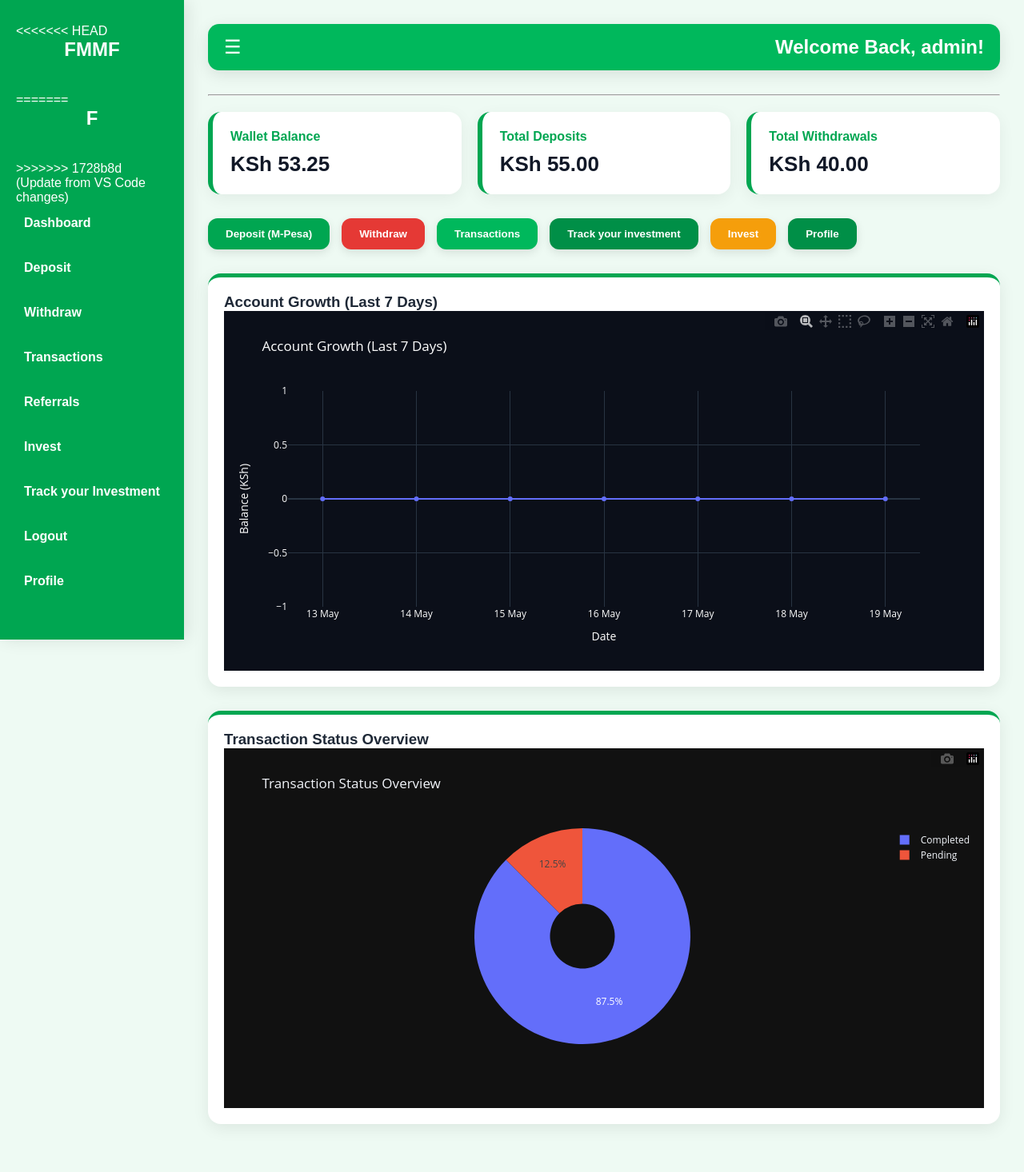
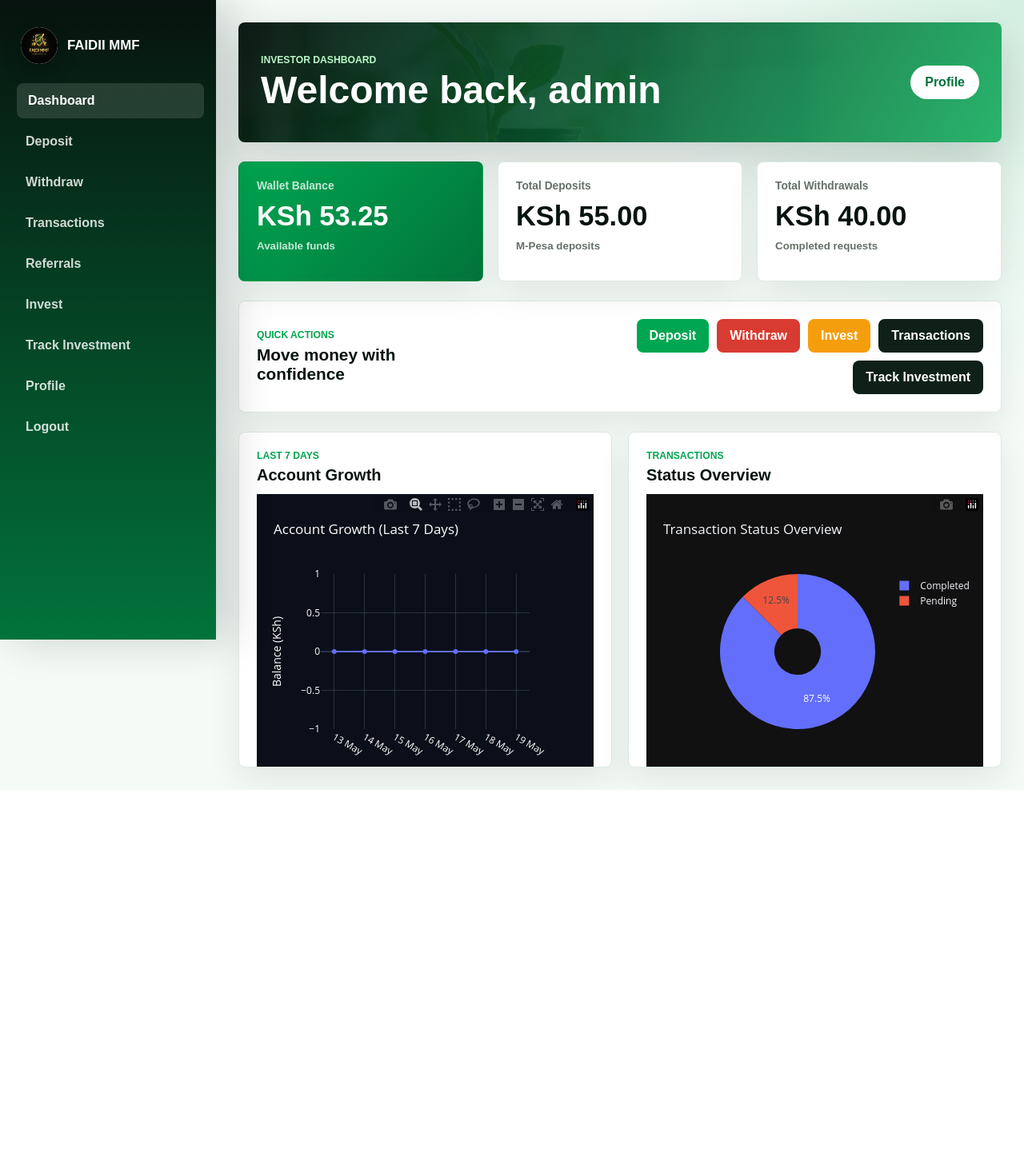
Before and after one commit to bkaroki45-cpu/faidimmf-new, a Django app: page /user/dashboard/ in a window 1280 px wide. Shown: the whole page at 80% size. After the commit the page ends 988 px from the top, so only its background shows below. Run offline with Django 5.2, Linux system fonts and the light colour scheme; a user stored in the database is signed in; data comes from the database, SQL or seed files in the repository; some libraries are stand-ins or nearby versions.

Commit message:
Improve dashboard and stop tracking env files

```diff
--- a/static/styles/dashboard.css
+++ b/static/styles/dashboard.css
@@ -1,210 +1,309 @@
-/* ------------------------------
-   MODERN DASHBOARD STYLING
--------------------------------- */
 * {
     margin: 0;
     padding: 0;
     box-sizing: border-box;
-    font-family: 'Arial', sans-serif;
+    font-family: Arial, sans-serif;
 }
 
-/* BODY */
-body {
-    display: flex;
-    background: #eefaf3;
-    transition: all 0.3s ease;
-    color: #1f2937;
+:root {
+    --green: #00a651;
+    --green-dark: #02733b;
+    --green-soft: #e7f8ef;
+    --dark: #07130e;
+    --dark-panel: #0f2018;
+    --muted: #647067;
+    --line: #dce9e1;
+    --white: #ffffff;
+    --danger: #d83b31;
+    --gold: #f59e0b;
 }
 
-/* SIDEBAR */
-.sidebar {
-    width: 230px;
-    height: 100vh;
-    background: #00a651;
-    color: white;
-    padding: 30px 20px;
-    position: fixed;
-    left: 0;
-    top: 0;
-    transition: all 0.3s ease;
-    overflow: hidden;
-    z-index: 1000;
-    box-shadow: 4px 0 20px rgba(0,0,0,0.1);
+body {
+    min-height: 100vh;
+    display: flex;
+    background:
+        radial-gradient(circle at top right, rgba(0, 166, 81, 0.13), transparent 30rem),
+        #f4fbf7;
+    color: var(--dark);
 }
 
-.sidebar.slim {
-    width: 70px;
-    padding: 20px 10px;
+.sidebar {
+    position: fixed;
+    inset: 0 auto 0 0;
+    width: 270px;
+    padding: 26px 18px;
+    background: linear-gradient(180deg, var(--dark), var(--green-dark));
+    color: var(--white);
+    z-index: 1000;
+    box-shadow: 18px 0 50px rgba(7, 19, 14, 0.18);
 }
 
-.logo {
-    margin-bottom: 40px;
-    font-size: 1.5rem;
-    font-weight: bold;
-    text-align: center;
-    color: #ffffff;
+.brand {
+    display: flex;
+    align-items: center;
+    gap: 12px;
+    padding: 8px 8px 24px;
+    color: var(--white);
+    text-decoration: none;
+    font-weight: 800;
+    font-size: 1.05rem;
 }
 
-.sidebar ul {
-    list-style: none;
+.brand img {
+    width: 46px;
+    height: 46px;
+    border-radius: 50%;
+    background: var(--white);
+    box-shadow: 0 12px 24px rgba(0, 0, 0, 0.22);
 }
 
-.sidebar ul li {
-    padding: 14px 10px;
-    margin-bottom: 10px;
-    border-radius: 10px;
-    transition: all 0.3s ease;
-    white-space: nowrap;
+.sidebar nav {
+    display: grid;
+    gap: 7px;
 }
 
-.sidebar ul li:hover {
-    background: rgba(255, 255, 255, 0.15);
-    transform: translateX(4px);
+.sidebar nav a {
+    display: block;
+    padding: 13px 14px;
+    border-radius: 8px;
+    color: rgba(255, 255, 255, 0.82);
+    text-decoration: none;
+    font-weight: 700;
+    transition: background 0.25s ease, color 0.25s ease, transform 0.25s ease;
 }
 
-.sidebar ul li a {
-    text-decoration: none;
-    color: white;
-    display: block;
-    font-weight: 600;
+.sidebar nav a:hover,
+.sidebar nav a.active {
+    color: var(--white);
+    background: rgba(255, 255, 255, 0.13);
+    transform: translateX(3px);
 }
 
-/* MAIN CONTENT */
 .main {
-    margin-left: 230px;
-    flex: 1;
-    padding: 30px;
     width: 100%;
-    transition: margin-left 0.3s ease;
+    margin-left: 270px;
+    padding: 28px;
 }
 
-.main.slim {
-    margin-left: 70px;
-}
-
-/* TOPBAR */
 .topbar {
     display: flex;
     align-items: center;
     justify-content: space-between;
-    gap: 20px;
-    margin-bottom: 30px;
-    background: #00b85c;
-    padding: 15px 20px;
-    border-radius: 14px;
-    box-shadow: 0 5px 20px rgba(0, 0, 0, 0.1);
-    color: white;
+    gap: 18px;
+    min-height: 150px;
+    padding: 28px;
+    border-radius: 8px;
+    color: var(--white);
+    background:
+        linear-gradient(120deg, rgba(7, 19, 14, 0.95), rgba(0, 166, 81, 0.84)),
+        url("../images/finance-hero.jpg") center / cover no-repeat;
+    box-shadow: 0 24px 60px rgba(7, 19, 14, 0.18);
+}
+
+.topbar h1 {
+    font-size: clamp(1.8rem, 4vw, 3rem);
+    line-height: 1.05;
+}
+
+.eyebrow {
+    display: block;
+    margin-bottom: 6px;
+    color: #baf7c6;
+    font-size: 0.76rem;
+    font-weight: 800;
+    letter-spacing: 0;
+    text-transform: uppercase;
+}
+
+.menu-btn,
+.close-btn {
+    display: none;
+    border: 0;
+    cursor: pointer;
 }
 
 .menu-btn {
-    font-size: 24px;
-    cursor: pointer;
+    width: 44px;
+    height: 44px;
+    border-radius: 50%;
+    color: var(--white);
+    background: rgba(255, 255, 255, 0.16);
+    font-size: 1.35rem;
 }
 
-/* CARDS */
-.cards {
-    display: grid;
-    grid-template-columns: repeat(auto-fit, minmax(220px, 1fr));
-    gap: 20px;
-    margin-bottom: 30px;
-    margin-top: 20px;
+.close-btn {
+    margin-left: auto;
+    margin-bottom: 12px;
+    color: var(--white);
+    background: transparent;
+    font-size: 2rem;
 }
 
-.card {
-    background: white;
-    padding: 22px;
-    border-radius: 16px;
-    box-shadow: 0 5px 20px rgba(0, 0, 0, 0.06);
-    transition: all 0.3s ease;
-    cursor: pointer;
-    border-left: 6px solid #00a651;
+.profile-chip {
+    display: inline-flex;
+    align-items: center;
+    justify-content: center;
+    min-height: 42px;
+    padding: 0 18px;
+    border-radius: 999px;
+    color: var(--green-dark);
+    background: var(--white);
+    text-decoration: none;
+    font-weight: 800;
 }
 
-.card:hover {
-    transform: translateY(-6px);
-    box-shadow: 0 14px 30px rgba(0, 166, 81, 0.18);
+.summary-grid {
+    display: grid;
+    grid-template-columns: repeat(3, minmax(0, 1fr));
+    gap: 18px;
+    margin: 24px 0;
 }
 
-.card h3 {
-    margin-bottom: 10px;
-    color: #00a651;
-    font-size: 1rem;
+.summary-card,
+.action-panel,
+.chart-container {
+    border: 1px solid var(--line);
+    border-radius: 8px;
+    background: var(--white);
+    box-shadow: 0 16px 42px rgba(7, 19, 14, 0.08);
 }
 
-.card p {
-    font-size: 26px;
-    font-weight: bold;
-    color: #111827;
+.summary-card {
+    min-height: 150px;
+    padding: 22px;
 }
 
-/* ACTION BUTTONS */
+.summary-card.highlight {
+    color: var(--white);
+    background: linear-gradient(135deg, var(--green), var(--green-dark));
+    border-color: transparent;
+}
+
+.summary-card span {
+    display: block;
+    color: var(--muted);
+    font-weight: 800;
+    font-size: 0.86rem;
+}
+
+.summary-card.highlight span,
+.summary-card.highlight small {
+    color: rgba(255, 255, 255, 0.78);
+}
+
+.summary-card strong {
+    display: block;
+    margin: 12px 0 8px;
+    font-size: clamp(1.35rem, 3vw, 2.15rem);
+    line-height: 1.1;
+}
+
+.summary-card small {
+    color: var(--muted);
+    font-weight: 700;
+}
+
+.action-panel {
+    display: flex;
+    justify-content: space-between;
+    align-items: center;
+    gap: 18px;
+    padding: 22px;
+    margin-bottom: 24px;
+}
+
+.action-panel h2 {
+    font-size: 1.3rem;
+}
+
+.action-panel .eyebrow,
+.chart-heading .eyebrow {
+    color: var(--green);
+}
+
 .actions {
-    margin-bottom: 30px;
     display: flex;
-    gap: 15px;
+    justify-content: flex-end;
+    gap: 10px;
     flex-wrap: wrap;
 }
 
 .btn {
-    padding: 12px 22px;
-    border: none;
-    border-radius: 12px;
-    font-weight: bold;
-    cursor: pointer;
-    transition: all 0.3s ease;
-    color: white;
-    box-shadow: 0 4px 12px rgba(0,0,0,0.1);
+    display: inline-flex;
+    align-items: center;
+    justify-content: center;
+    min-height: 42px;
+    padding: 0 16px;
+    border-radius: 8px;
+    color: var(--white);
+    text-decoration: none;
+    font-weight: 800;
+    transition: transform 0.25s ease, box-shadow 0.25s ease;
 }
 
 .btn:hover {
-    transform: translateY(-4px);
-    box-shadow: 0 10px 25px rgba(0,0,0,0.18);
+    transform: translateY(-3px);
+    box-shadow: 0 12px 24px rgba(7, 19, 14, 0.16);
 }
 
-/* BUTTON COLORS */
 .deposit {
-    background: #00a651;
+    background: var(--green);
 }
 
 .withdraw {
-    background: #e53935;
-}
-
-.reinvest {
-    background: #00b85c;
+    background: var(--danger);
 }
 
 .invest {
-    background: #f59e0b;
+    background: var(--gold);
 }
 
-.profile {
-    background: #008f47;
+.neutral {
+    background: var(--dark-panel);
 }
 
-/* CHARTS */
-.chart-container {
-    background: white;
-    padding: 20px;
-    border-radius: 16px;
-    box-shadow: 0 5px 20px rgba(0,0,0,0.08);
-    margin-bottom: 30px;
-    min-height: 400px;
-    transition: all 0.3s ease;
-    border-top: 5px solid #00a651;
+.chart-grid {
+    display: grid;
+    grid-template-columns: repeat(2, minmax(0, 1fr));
+    gap: 20px;
 }
 
-/* TRANSACTIONS TABLE */
+.chart-container {
+    min-height: 420px;
+    padding: 22px;
+    overflow: hidden;
+}
+
+.chart-heading {
+    margin-bottom: 12px;
+}
+
+.chart-heading h3 {
+    font-size: 1.25rem;
+}
+
+.empty-state {
+    display: grid;
+    place-items: center;
+    min-height: 300px;
+    color: var(--muted);
+    border: 1px dashed var(--line);
+    border-radius: 8px;
+    background: var(--green-soft);
+    text-align: center;
+    font-weight: 700;
+}
+
 .transactions {
-    background: white;
+    background: var(--white);
     padding: 20px;
-    border-radius: 16px;
-    box-shadow: 0 5px 20px rgba(0,0,0,0.08);
+    border-radius: 8px;
+    box-shadow: 0 16px 42px rgba(7, 19, 14, 0.08);
     overflow-x: auto;
 }
 
 .transactions h2 {
-    color: #00a651;
+    color: var(--green);
     margin-bottom: 20px;
 }
 
--- a/user/templates/user/dashboard.html
+++ b/user/templates/user/dashboard.html
@@ -5,130 +5,114 @@
 
 <head>
     <meta charset="UTF-8">
-    <title>FMMF Dashboard</title>
+    <title>FAIDII Dashboard</title>
     <link rel="stylesheet" href="{% static 'styles/dashboard.css' %}">
     <meta name="viewport" content="width=device-width, initial-scale=1.0">
-
-    <!-- Plotly -->
     <script src="https://cdn.plot.ly/plotly-latest.min.js"></script>
-
-    <!-- Auto refresh -->
     <meta http-equiv="refresh" content="30">
 </head>
 
 <body>
+    <aside class="sidebar" id="sidebar">
+        <button class="close-btn" onclick="toggleMenu()" type="button" aria-label="Close menu">&times;</button>
 
-    <!-- Sidebar -->
-    <div class="sidebar" id="sidebar">
-        <div class="close-btn" onclick="toggleMenu()">✖</div>
-<<<<<<< HEAD
-        <h2 class="logo">FMMF</h2>
-=======
-        <h2 class="logo">F</h2>
->>>>>>> 1728b8d (Update from VS Code changes)
-        <ul>
-            <li><a href="{% url 'user:dashboard' %}">Dashboard</a></li>
-            <li><a href="{% url 'finance:deposit' %}">Deposit</a></li>
-            <li><a href="{% url 'finance:withdraw' %}">Withdraw</a></li>
-            <li><a href="{% url 'finance:transactions' %}">Transactions</a></li>
-            <li><a href="{% url 'finance:referrals' %}">Referrals</a></li>
-            <li><a href="{% url 'finance:invest' %}">Invest</a></li>
-            <li><a href="{% url 'finance:invest_tracking' %}">Track your Investment</a></li>
-            <li><a href="{% url 'home' %}">Logout</a></li>
-            <li><a href="{% url 'user:profile' %}">Profile</a></li>
-        </ul>
-    </div>
+        <a class="brand" href="{% url 'user:dashboard' %}" aria-label="FAIDII dashboard">
+            <img src="{% static 'images/logo.png' %}" alt="FAIDII MMF logo">
+            <span>FAIDII MMF</span>
+        </a>
 
-    <!-- Main Content -->
-    <div class="main">
+        <nav aria-label="Dashboard navigation">
+            <a class="active" href="{% url 'user:dashboard' %}">Dashboard</a>
+            <a href="{% url 'finance:deposit' %}">Deposit</a>
+            <a href="{% url 'finance:withdraw' %}">Withdraw</a>
+            <a href="{% url 'finance:transactions' %}">Transactions</a>
+            <a href="{% url 'finance:referrals' %}">Referrals</a>
+            <a href="{% url 'finance:invest' %}">Invest</a>
+            <a href="{% url 'finance:invest_tracking' %}">Track Investment</a>
+            <a href="{% url 'user:profile' %}">Profile</a>
+            <a href="{% url 'home' %}">Logout</a>
+        </nav>
+    </aside>
 
-        <!-- Topbar -->
-        <div class="topbar">
-            <div class="menu-btn" onclick="toggleMenu()">☰</div>
-            <h2>Welcome Back, {{ user.username }}!</h2>
-        </div>
+    <main class="main">
+        <section class="topbar">
+            <button class="menu-btn" onclick="toggleMenu()" type="button" aria-label="Toggle menu">☰</button>
+            <div>
+                <span class="eyebrow">Investor dashboard</span>
+                <h1>Welcome back, {{ user.username }}</h1>
+            </div>
+            <a class="profile-chip" href="{% url 'user:profile' %}">Profile</a>
+        </section>
 
-        <hr>
+        <section class="summary-grid" aria-label="Account summary">
+            <article class="summary-card highlight">
+                <span>Wallet Balance</span>
+                <strong>KSh {{ balance|floatformat:2|intcomma }}</strong>
+                <small>Available funds</small>
+            </article>
 
-        <!-- Cards -->
-        <div class="cards">
+            <article class="summary-card">
+                <span>Total Deposits</span>
+                <strong>KSh {{ total_deposits|floatformat:2|intcomma }}</strong>
+                <small>M-Pesa deposits</small>
+            </article>
 
-            <div class="card">
-                <h3>Wallet Balance</h3>
-                <p><strong>KSh {{ balance|floatformat:2|intcomma }}</strong></p>
+            <article class="summary-card">
+                <span>Total Withdrawals</span>
+                <strong>KSh {{ total_withdrawals|floatformat:2|intcomma }}</strong>
+                <small>Completed requests</small>
+            </article>
+        </section>
+
+        <section class="action-panel">
+            <div>
+                <span class="eyebrow">Quick actions</span>
+                <h2>Move money with confidence</h2>
             </div>
 
-            <div class="card">
-                <h3>Total Deposits</h3>
-                <p><strong>KSh {{ total_deposits|floatformat:2|intcomma }}</strong></p>
+            <div class="actions">
+                <a href="{% url 'finance:deposit' %}" class="btn deposit">Deposit</a>
+                <a href="{% url 'finance:withdraw' %}" class="btn withdraw">Withdraw</a>
+                <a href="{% url 'finance:invest' %}" class="btn invest">Invest</a>
+                <a href="{% url 'finance:transactions' %}" class="btn neutral">Transactions</a>
+                <a href="{% url 'finance:invest_tracking' %}" class="btn neutral">Track Investment</a>
             </div>
+        </section>
 
-            <div class="card">
-                <h3>Total Withdrawals</h3>
-                <p><strong>KSh {{ total_withdrawals|floatformat:2|intcomma }}</strong></p>
-            </div>
+        <section class="chart-grid">
+            <article class="chart-container">
+                <div class="chart-heading">
+                    <span class="eyebrow">Last 7 days</span>
+                    <h3>Account Growth</h3>
+                </div>
 
-        </div>
+                {% if growth_plot %}
+                    {{ growth_plot|safe }}
+                {% else %}
+                    <p class="empty-state">No account growth data available yet.</p>
+                {% endif %}
+            </article>
 
-        <!-- Action Buttons -->
-        <div class="actions">
-            <form action="{% url 'finance:deposit' %}">
-                <button type="submit" class="btn deposit">Deposit (M-Pesa)</button>
-            </form>
-            <form action="{% url 'finance:withdraw' %}">
-                <button type="submit" class="btn withdraw">Withdraw</button>
-            </form>
-            <form action="{% url 'finance:transactions' %}">
-                <button type="submit" class="btn reinvest">Transactions</button>
-            </form>
-            <form action="{% url 'finance:invest_tracking' %}">
-                <button type="submit" class="btn profile">Track your investment</button>
-            </form>
-            <form action="{% url 'finance:invest' %}">
-                <button type="submit" class="btn invest">Invest</button>
-            </form>
-            <form action="{% url 'user:profile' %}">
-                <button type="submit" class="btn profile">Profile</button>
-            </form>
-        </div>
+            <article class="chart-container">
+                <div class="chart-heading">
+                    <span class="eyebrow">Transactions</span>
+                    <h3>Status Overview</h3>
+                </div>
 
-        <!-- Charts -->
-        <div class="chart-container">
-            <h3>Account Growth (Last 7 Days)</h3>
+                {% if status_plot %}
+                    {{ status_plot|safe }}
+                {% else %}
+                    <p class="empty-state">No transaction data available yet.</p>
+                {% endif %}
+            </article>
+        </section>
+    </main>
 
-            {% if growth_plot %}
-                {{ growth_plot|safe }}
-            {% else %}
-                <p style="color:white;">No data available yet</p>
-            {% endif %}
-        </div>
-
-        <div class="chart-container">
-            <h3>Transaction Status Overview</h3>
-
-            {% if status_plot %}
-                {{ status_plot|safe }}
-            {% else %}
-                <p style="color:white;">No transaction data yet</p>
-            {% endif %}
-        </div>
-
-    </div>
-
-    <!-- JS -->
     <script>
         function toggleMenu() {
             const sidebar = document.getElementById("sidebar");
-            const main = document.querySelector(".main");
-
-            if (window.innerWidth <= 900) {
-                sidebar.classList.toggle("active");
-            } else {
-                sidebar.classList.toggle("slim");
-                main.classList.toggle("slim");
-            }
+            sidebar.classList.toggle("active");
         }
     </script>
-
 </body>
 </html>
```
Also changed, not shown: other parts of static/styles/dashboard.css (+47 -37 lines), 3 other files.
